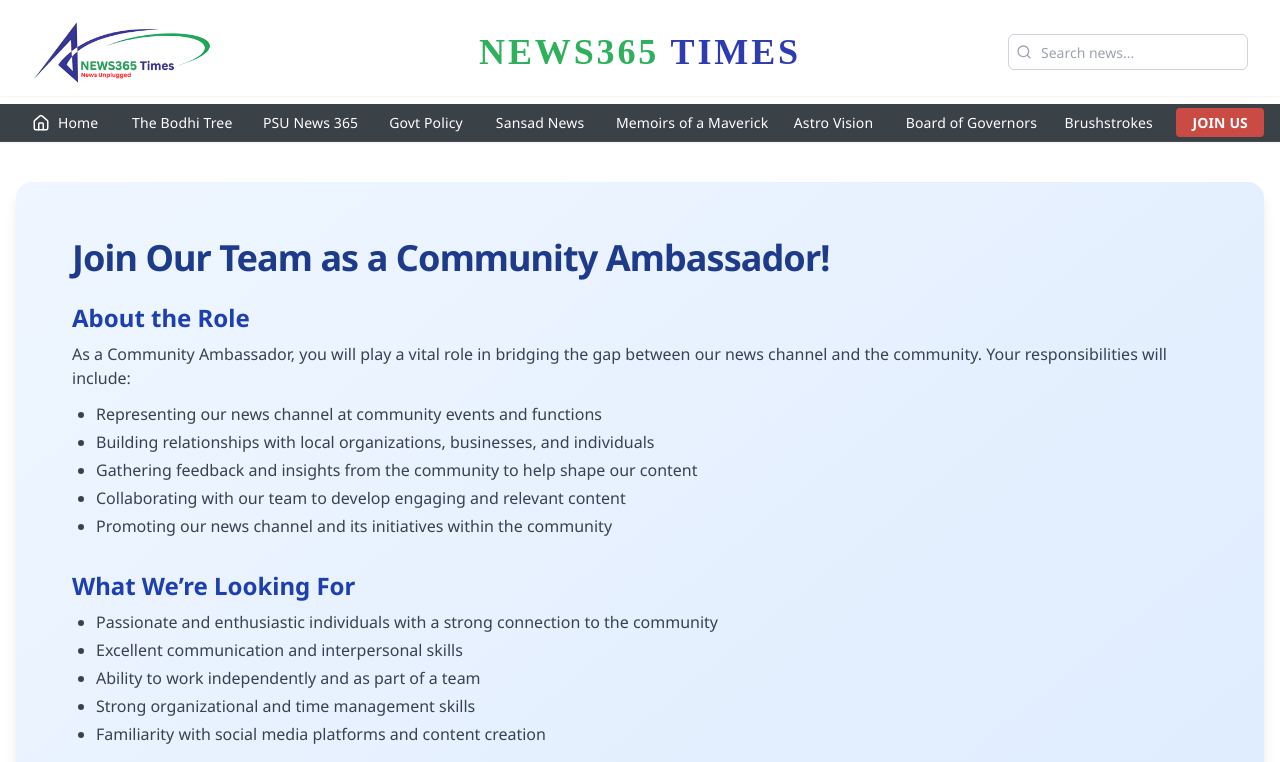
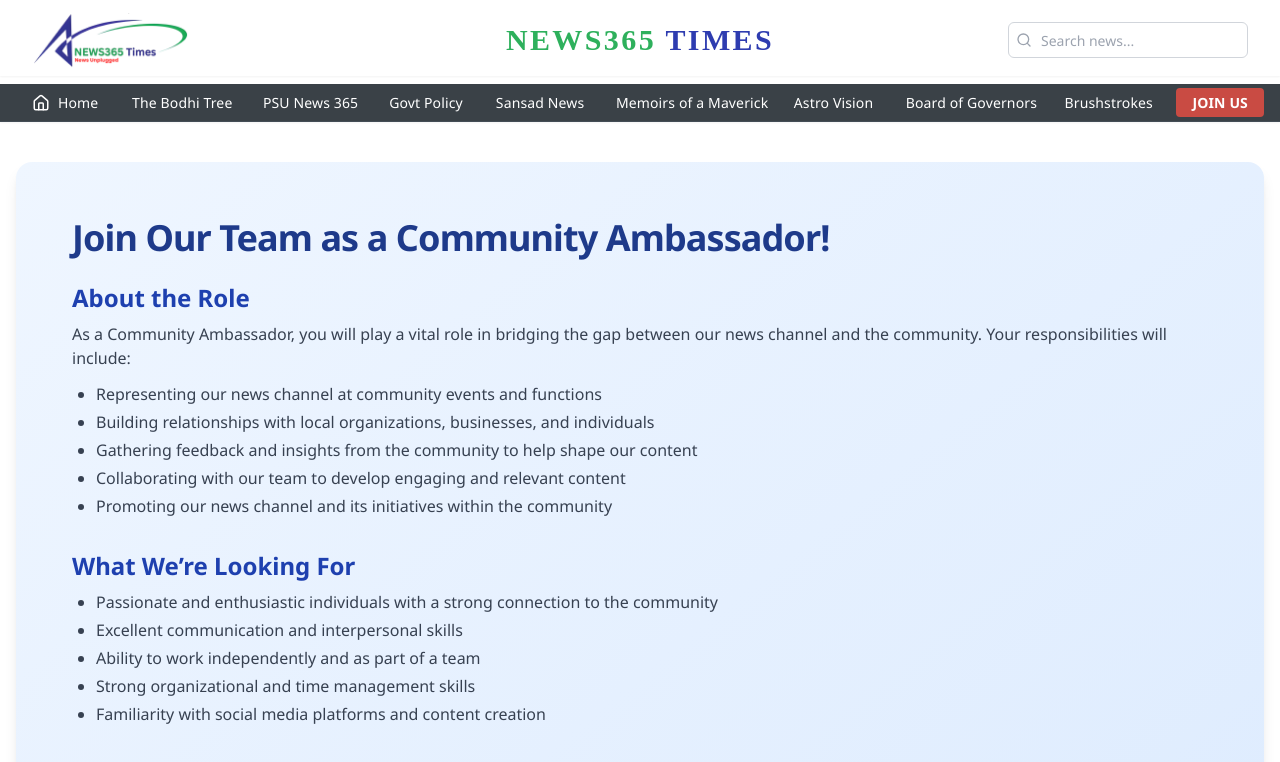
Before and after one commit to devunity24/news365, a React (Vite) app: page /join-us in a window 1280 px wide. Shown: the top 762 px of the page. Built offline with nearby package versions, Linux system fonts and the light colour scheme.

Commit message:
Prototype

```diff
--- a/src/components/Header.tsx
+++ b/src/components/Header.tsx
@@ -93,14 +93,14 @@ const TopBar = () => {
   }, []);
 
   return (
-    <header className="sticky top-0 z-50 bg-white shadow-sm mb-2 pt-2">
-      <nav className="max-w-screen-2xl mx-auto flex items-center justify-between gap-4 md:gap-6 py-3 px-4 md:px-8 relative">
+    <header className="sticky top-0 z-50 bg-white shadow-sm mb-2 pt-1">
+      <nav className="max-w-screen-2xl mx-auto flex items-center justify-between gap-4 md:gap-6 py-2 px-4 md:px-8 relative">
         {/* Left Section: Logo */}
         <div className="flex items-center gap-3 md:gap-4">
           <img
             src="../images/news356.png"
             alt="Rashtrashabdam Logo"
-            className="h-16 md:h-18 w-auto"
+            className="h-12 md:h-14 w-auto"
           />
         </div>
 
@@ -110,7 +110,7 @@ const TopBar = () => {
           style={{ zIndex: 10 }}
         >
           <span
-            className="text-3xl md:text-4xl font-serif font-bold tracking-wide text-center"
+            className="text-2xl md:text-3xl font-serif font-bold tracking-wide text-center"
             style={{
               letterSpacing: "0.08em",
               fontFamily: `'Times New Roman', Times, serif`,
```
